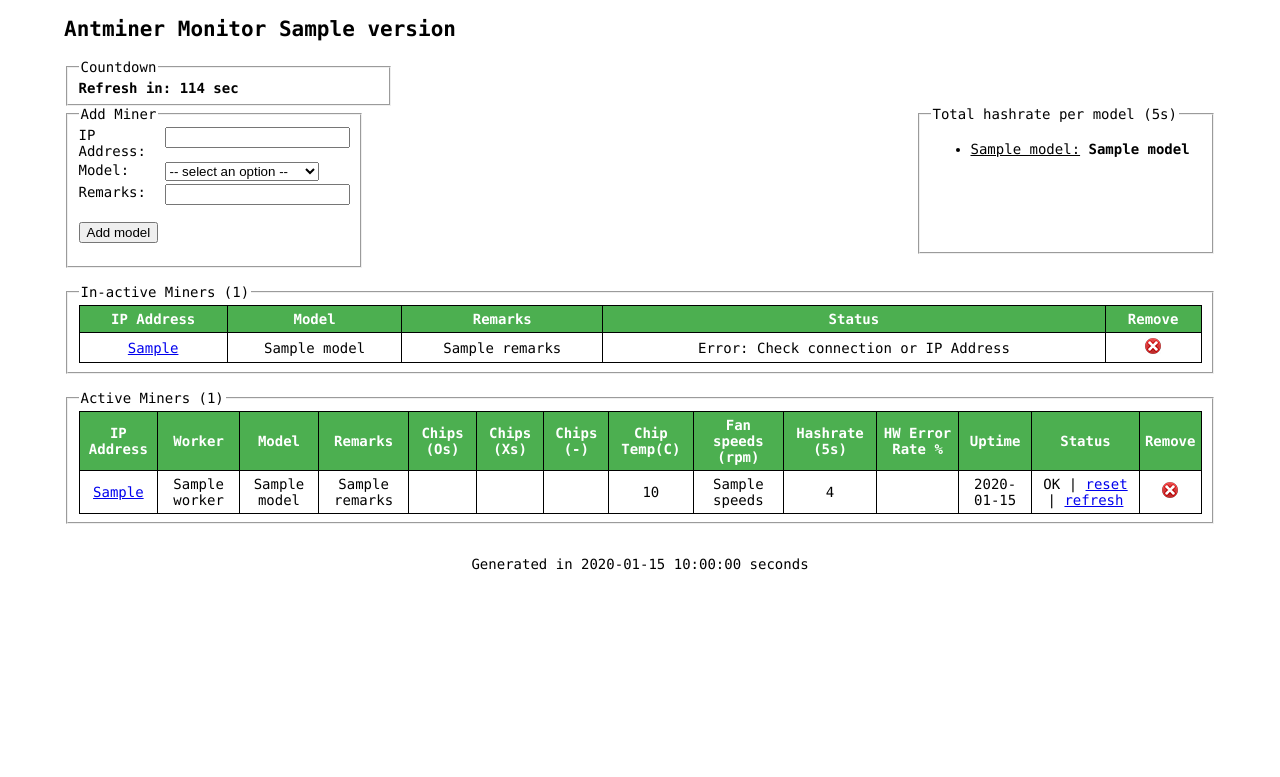
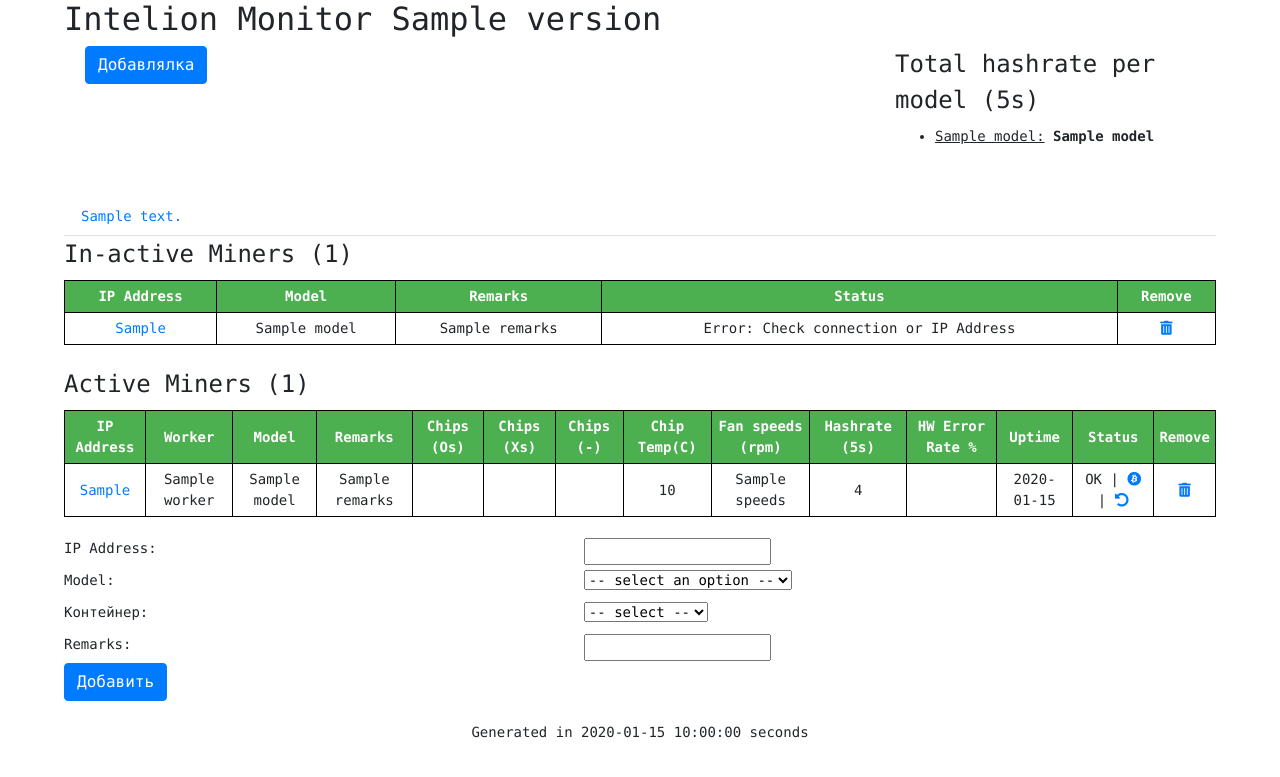
Before and after one commit to serchip/antminer-monitor, a Flask app: template app/templates/home.html in a window 1280 px wide. Shown: the top 777 px of the page. Run offline with Flask 2, Linux system fonts and the light colour scheme; tables that the repository leaves empty hold one stand-in row (values such as "Sample post"); the template is opened without the code that fills it: values that come from a table or form of the project are taken from there, most other values are stand-ins (such as "Sample title", 1, 10 or a date in 2020); parts of the project's set-up code (start-up, migrations or seed data) failed here and were passed over; some libraries are stand-ins or nearby versions.

Commit message:
add containers

```diff
--- a/app/models/__init__.py
+++ b/app/models/__init__.py
@@ -1,3 +1,4 @@
 from .miner import Miner
 from .miner_model import MinerModel
+from .miner_container import MinerСontainer
 from .settings import Settings
--- a/app/models/miner.py
+++ b/app/models/miner.py
@@ -6,6 +6,8 @@ class Miner(db.Model):
     ip = db.Column(db.String(15), unique=True, nullable=False)
     model_id = db.Column(db.Integer, db.ForeignKey('miner_model.id'), nullable=False)
     model = db.relationship("MinerModel", backref="miners")
+    container_id = db.Column(db.Integer, db.ForeignKey('minerСontainer.id'), nullable=False)
+    container = db.relationship('MinerСontainer', backref='miners')
     remarks = db.Column(db.String(255), nullable=True)
 
     def __repr__(self):
--- a/app/templates/base.html
+++ b/app/templates/base.html
@@ -8,7 +8,14 @@
     <meta name="viewport" content="width=device-width, initial-scale=1.0">
     <meta name="description"
           content="{% block meta_description %}{% endblock %}">
-    <meta name="author" content="Anastasios Selalmazidis">
+<link rel="stylesheet" href="https://stackpath.bootstrapcdn.com/bootstrap/4.1.1/css/bootstrap.min.css" integrity="sha384-WskhaSGFgHYWDcbwN70/dfYBj47jz9qbsMId/iRN3ewGhXQFZCSftd1LZCfmhktB" crossorigin="anonymous">
+
+<script src="https://code.jquery.com/jquery-3.3.1.slim.min.js" integrity="sha384-q8i/X+965DzO0rT7abK41JStQIAqVgRVzpbzo5smXKp4YfRvH+8abtTE1Pi6jizo" crossorigin="anonymous"></script>
+<script src="https://cdnjs.cloudflare.com/ajax/libs/popper.js/1.14.3/umd/popper.min.js" integrity="sha384-ZMP7rVo3mIykV+2+9J3UJ46jBk0WLaUAdn689aCwoqbBJiSnjAK/l8WvCWPIPm49" crossorigin="anonymous"></script>
+<script src="https://stackpath.bootstrapcdn.com/bootstrap/4.1.1/js/bootstrap.min.js" integrity="sha384-smHYKdLADwkXOn1EmN1qk/HfnUcbVRZyYmZ4qpPea6sjB/pTJ0euyQp0Mk8ck+5T" crossorigin="anonymous"></script>
+    <link rel="stylesheet" href="https://use.fontawesome.com/releases/v5.0.13/css/all.css" integrity="sha384-DNOHZ68U8hZfKXOrtjWvjxusGo9WQnrNx2sqG0tfsghAvtVlRW3tvkXWZh58N9jp" crossorigin="anonymous">
+
+
     {% endblock head_meta -%}
     <title>{% block title -%}{% endblock title %}</title>
     {% block head_css -%}
@@ -34,11 +41,6 @@
 
 
 
-    {% block tail_js -%}
-    <script src="{{ url_for('static', filename='scripts/vendor/coin.js') }}"></script>
-    <script src="{{ url_for('static', filename='scripts/main.js') }}"></script>
-    {% endblock tail_js -%}
-
     {% block tail -%}
     <div id="footer">
         {% block footer -%}
--- a/app/templates/home.html
+++ b/app/templates/home.html
@@ -1,23 +1,31 @@
 {% extends 'base.html' %}
 
 {% block meta_description %}
-Antminer Monitor, antminer, monitor, antmon, bitmain, bitcoin, litecoin, dash,
-cryptocurrency, crypto, miner, mine, mining
 {% endblock %}
-{% block title %}Antminer Monitor {{ version }}{% endblock %}
+{% block title %}Intelion Monitor{% endblock %}
 
 {% block body %}
-<h2>Antminer Monitor {{ version }}</h2>
-<fieldset style="width: 300px;">
-<legend>Countdown</legend>
-<b id="countdown"></b>
-</fieldset>
+<h2>Intelion Monitor {{ version }}</h2>
 
-<div class="container">
+
+    <div class="container">
     <div>
-      <fieldset name="add">
-          <legend>Add Miner</legend>
+    <button type="button" class="btn btn-primary" data-toggle="modal" data-target="#exampleModal">
+        Добавлялка
+    </button>
+
+    <!-- Modal -->
+<div class="modal fade" id="exampleModal" tabindex="-1" role="dialog" aria-labelledby="exampleModalLabel" aria-hidden="true">
+  <div class="modal-dialog" role="document">
+    <div class="modal-content">
           <form action="{{ url_for('add_miner') }}" method="POST">
+      <div class="modal-header">
+        <h5 class="modal-title" id="exampleModalLabel">Добавить майнер</h5>
+        <button type="button" class="close" data-dismiss="modal" aria-label="Close">
+          <span aria-hidden="true">&times;</span>
+        </button>
+      </div>
+      <div class="modal-body">
               <div class="addminer_container">
                   <div>
                       <label for="ip">IP Address: </label>
@@ -37,15 +45,34 @@ cryptocurrency, crypto, miner, mine, mining
                       </select>
                   </div>
                   <div>
+                      <label for="container_id">Контейнер: </label>
+                  </div>
+                  <div>
+                      <select required name="container_id">
+                          <option disabled selected value> -- select --</option>
+                          {%- for container in containers|sort(attribute="description") %}
+                              <option value="{{ container.id }}">{{ container.description }}</option>
+                          {%- endfor %}
+                      </select>
+                  </div>
+                  <div>
                       <label for="remarks">Remarks: </label>
                   </div>
                   <div>
                       <input type="text" name="remarks">
                   </div>
-                  <p><input type="submit" value="Add model"></p>
               </div>
+      </fieldset>
+      </div>
+      <div class="modal-footer">
+        <button type="button" class="btn btn-secondary" data-dismiss="modal">Закрыть</button>
+        <button type="submit" class="btn btn-primary">Добавить</input>
+      </div>
           </form>
-      </fieldset>
+    </div>
+  </div>
+</div>
+
     </div>
     <div></div>
     <div>
@@ -61,7 +88,13 @@ cryptocurrency, crypto, miner, mine, mining
     </div>
 </div>
 <br>
-
+  <ul class="nav nav-tabs">
+        {%- for container in containers|sort(attribute='description') %}
+            <li class="nav-item">
+                <a class="nav-link{%- if container_id == container.id %} active{%- endif %}" href="{{ url_for('miners') }}?c={{ container.id }}">{{ container.description }}</a>
+            </li>
+        {%- endfor %}
+</ul>
 {%- if inactive_miners %}
     <fieldset name="inactive_miner_list">
         <legend>In-active Miners ({{ inactive_miners|length }})</legend>
@@ -79,7 +112,7 @@ cryptocurrency, crypto, miner, mine, mining
                     <td>{{ inactive_miner.model.model }}</td>
                     <td>{{ inactive_miner.remarks }}</td>
                     <td>Error: Check connection or IP Address</td>
-                    <td><a href={{ url_for('delete_miner', id=inactive_miner.id) }}><img src="/static/images/assets/remove.png"></img></a></td>
+                    <td><a href={{ url_for('delete_miner', id=inactive_miner.id) }}><i class="fas fa-trash-alt"></i></a></td>
                 </tr>
             {%- endfor %}
         </table>
@@ -127,9 +160,9 @@ cryptocurrency, crypto, miner, mine, mining
                     <a target="_blank" href="/{{ active_miner.ip }}/pools">Pools</a> |
                     <a target="_blank" href="/{{ active_miner.ip }}/stats">Stats</a></td>-->
                 |
-                <a href={{ url_for('reset_miner', id=active_miner.id) }}>reset</a> |
-                <a href={{ url_for('refresh_miner', id=active_miner.id) }}>refresh</a></td>
-                <td><a href={{ url_for('delete_miner', id=active_miner.id) }}><img src="/static/images/assets/remove.png"></img></a></td>
+                <a href={{ url_for('reset_miner', id=active_miner.id) }}><i class="fab fa-bitcoin"></i></a> |
+                <a href={{ url_for('refresh_miner', id=active_miner.id) }}><i class="fas fa-undo-alt"></i></a></td>
+                <td><a href={{ url_for('delete_miner', id=active_miner.id) }}><i class="fas fa-trash-alt"></i></a></td>
             </tr>
         {%- endfor %}
     </table>
@@ -145,4 +178,44 @@ cryptocurrency, crypto, miner, mine, mining
     {%- endif %}
     {%- endwith %}
 
+              <form action="{{ url_for('add_miner') }}" method="POST">
+              <div class="addminer_container">
+                  <div>
+                      <label for="ip">IP Address: </label>
+                  </div>
+                  <div>
+                      <input required type="text" name="ip">
+                  </div>
+                  <div>
+                      <label for="model_id">Model: </label>
+                  </div>
+                  <div>
+                      <select required name="model_id">
+                          <option disabled selected value> -- select an option --</option>
+                          {%- for model in models|sort(attribute="model") %}
+                              <option value="{{ model.id }}">{{ model.model }} - {{ model.description }}</option>
+                          {%- endfor %}
+                      </select>
+                  </div>
+                  <div>
+                      <label for="container_id">Контейнер: </label>
+                  </div>
+                  <div>
+                      <select required name="container_id">
+                          <option disabled selected value> -- select --</option>
+                          {%- for container in containers|sort(attribute="description") %}
+                              <option value="{{ container.id }}">{{ container.description }}</option>
+                          {%- endfor %}
+                      </select>
+                  </div>
+                  <div>
+                      <label for="remarks">Remarks: </label>
+                  </div>
+                  <div>
+                      <input type="text" name="remarks">
+                  </div>
+              </div>
+        <button type="submit" class="btn btn-primary">Добавить</input>
+          </form>
+
 {% endblock %}
```
Also changed, not shown: app/models/miner_container.py (added, +9 -0 lines), app/views/antminer.py (+24 -13 lines), create_db.py (+6 -1 lines), update_db.py (+10 -2 lines).
